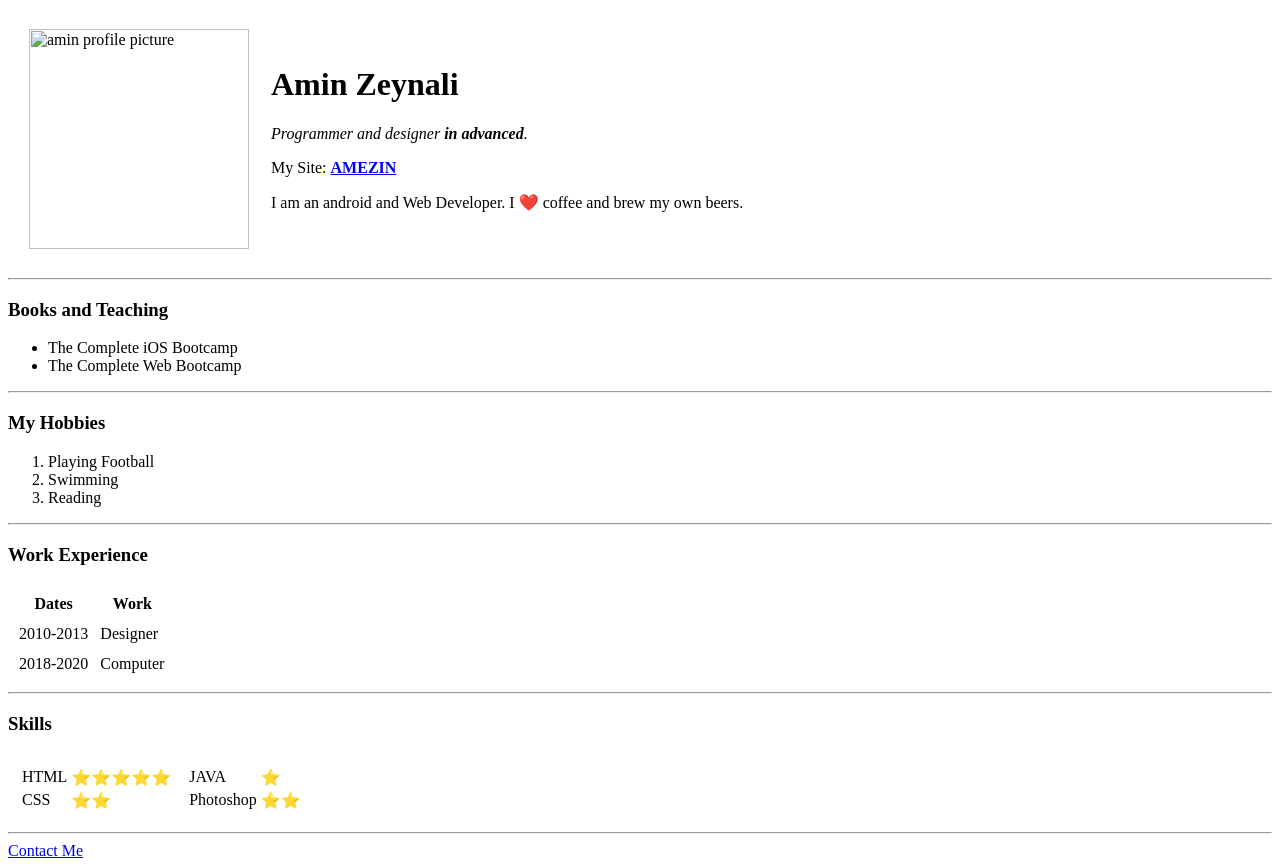
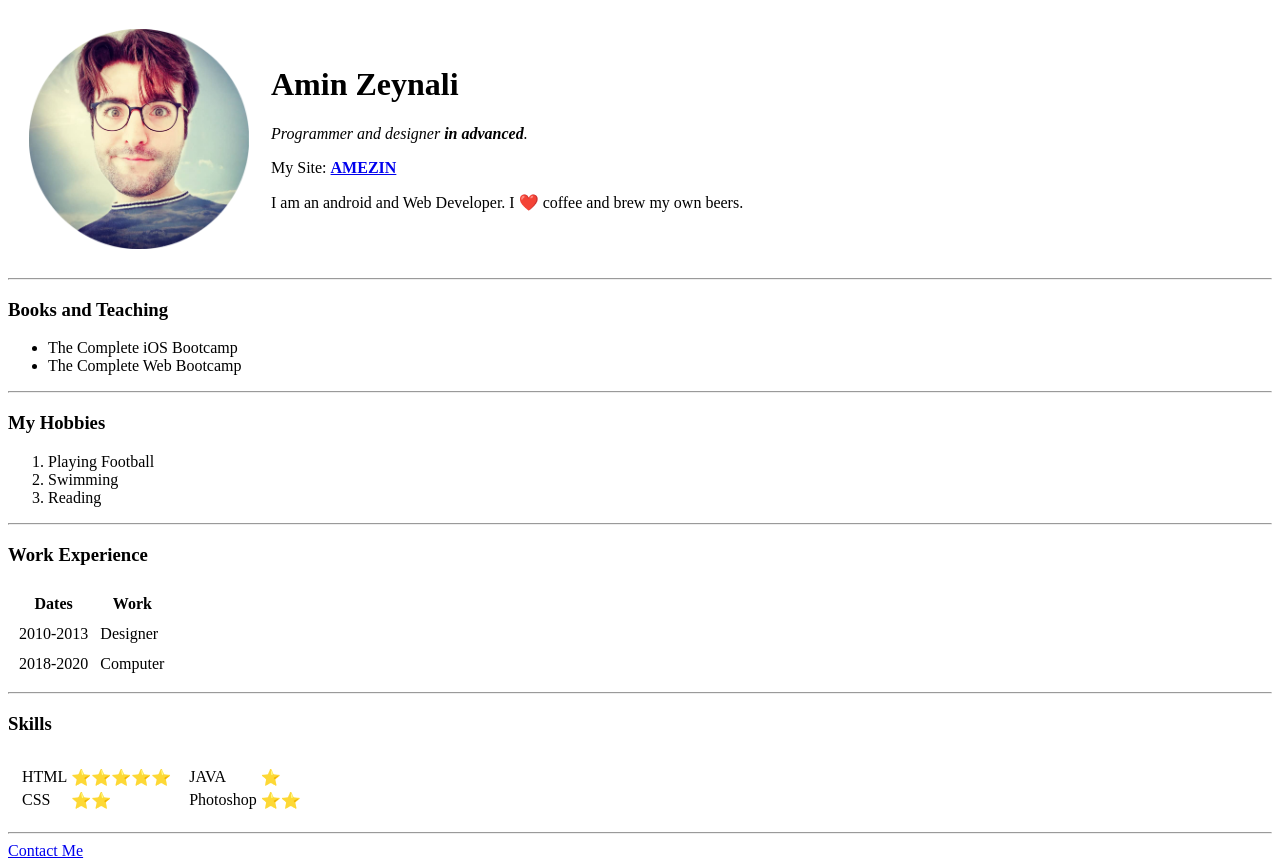
Before and after one commit to amezeynli/cv, a plain HTML site: page index.html in a window 1280 px wide. Drawn offline with Linux system fonts and the light colour scheme; the site is published under a folder, as on GitHub Pages, so addresses that start at the root find nothing.

Commit message:
Update index.html

```diff
--- a/index.html
+++ b/index.html
@@ -7,7 +7,7 @@
     <body>
         <table cellspacing="20">
             <tr>
-                <td><img src="/Images/A.png" alt="amin profile picture" height="220"></td>
+                <td><img src="Images/A.png" alt="amin profile picture" height="220"></td>
                 <td>
                     <h1>Amin Zeynali</h1>
                     <p><em>Programmer and designer <strong>in advanced</strong>.</em></p>
```
